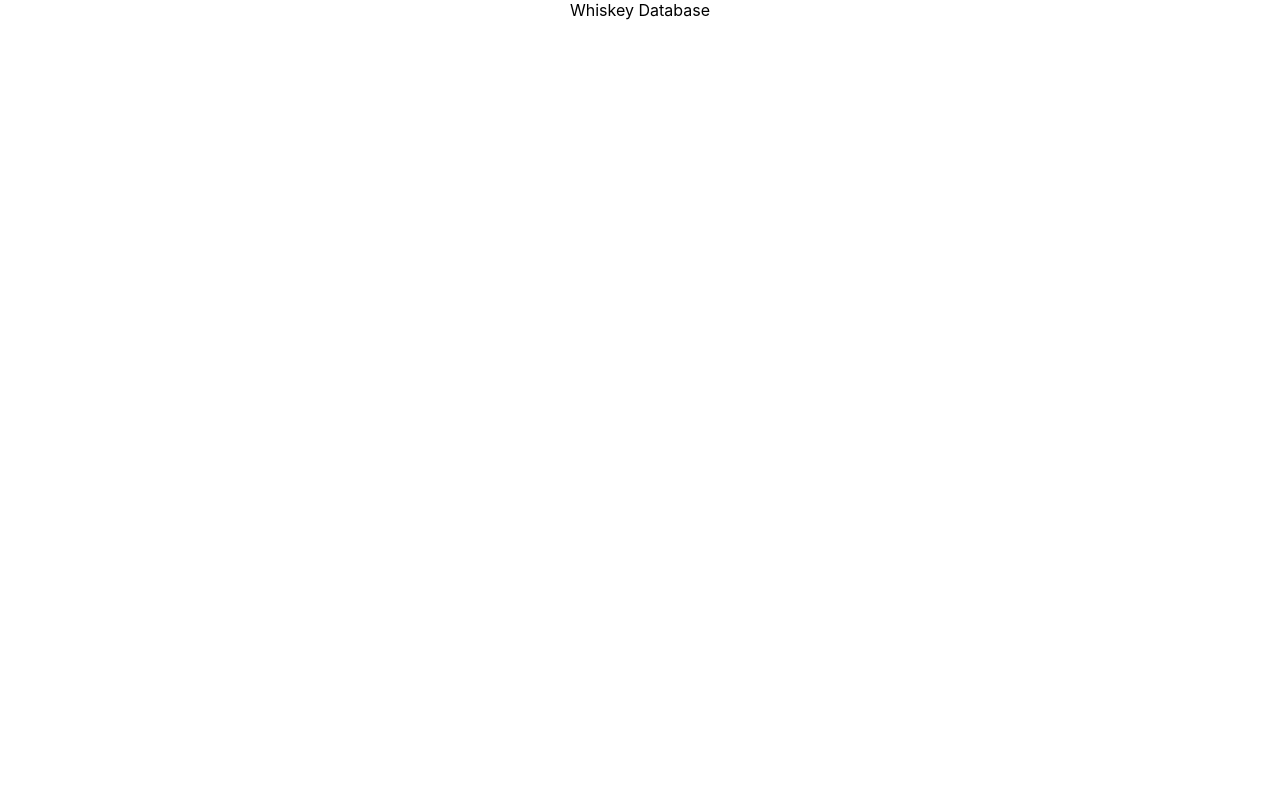
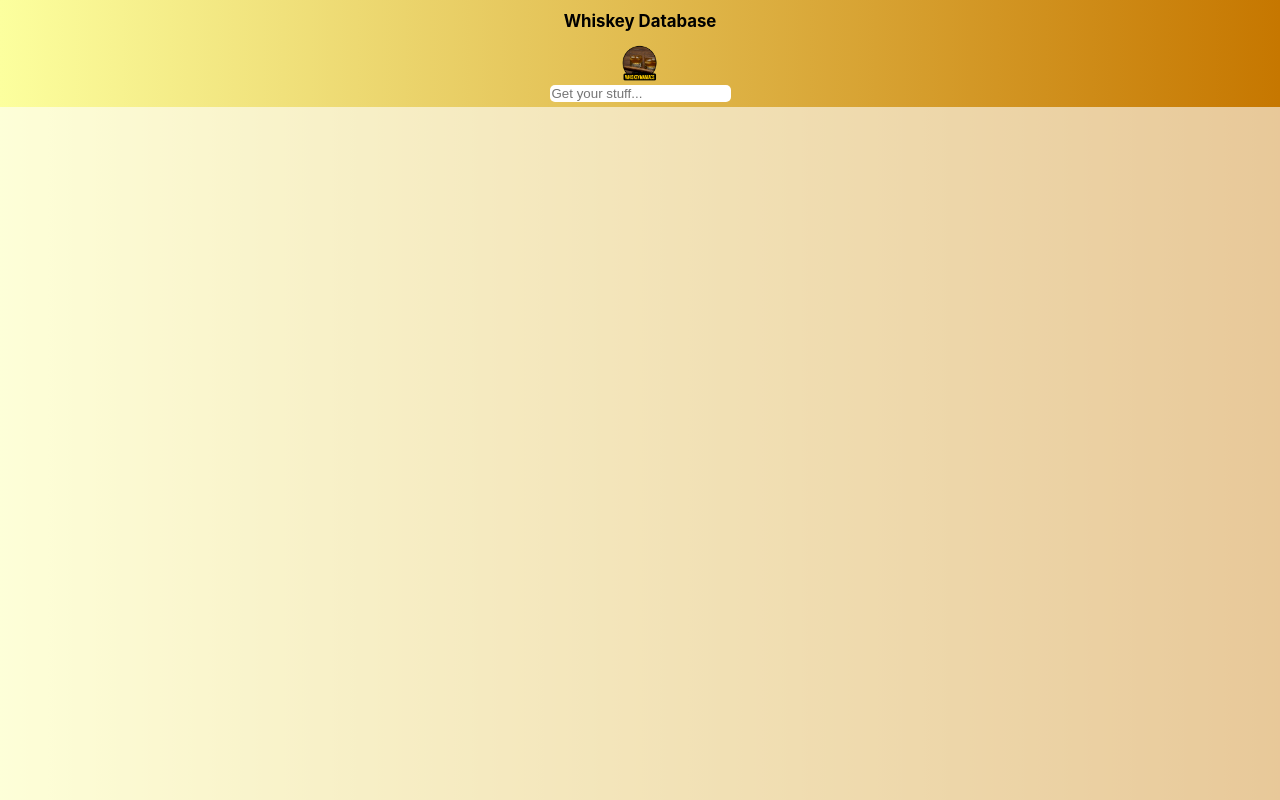
Before and after one commit to slawoe/whiskeyapp, a React (Create React App) app: page / in a window 1280 px wide. Built offline with nearby package versions, Linux system fonts and the light colour scheme.

Commit message:
Add first CSS grid layout

```diff
--- a/src/App.css
+++ b/src/App.css
@@ -1,3 +1,28 @@
 .app {
   text-align: center;
+  width: 100vw;
+  height: 100vh;
+  display: grid;
+  grid-template-rows: auto 1fr auto;
 }
+
+.header {
+  display: grid;
+  place-items: center;
+  font-size: 0.6em;
+  padding-bottom: 5px;
+}
+.app__logo {
+  width: 5em;
+  height: 5em;
+  object-fit: contain;
+}
+
+.main {
+  background: rgba(255, 255, 255, 0.6);
+}
+
+.input {
+  border: none;
+  border-radius: 5px;
+}
--- a/src/App.js
+++ b/src/App.js
@@ -1,12 +1,16 @@
 import React from "react";
-import logo from "./logo.svg";
 import "./App.css";
+import Logo from "./assets/whiskeymaniacslogo.png";
 
 function App() {
   return (
     <div className="app">
-      <header className="header">Whiskey Database</header>
-      <main></main>
+      <header className="header">
+        <h1>Whiskey Database </h1>
+        <img className="app__logo" src={Logo} alt="whiskeymaniacs logo" />
+        <input className="input" placeholder="Get your stuff..." />
+      </header>
+      <main className="main"></main>
       <footer></footer>
     </div>
   );
--- a/src/index.css
+++ b/src/index.css
@@ -1,13 +1,27 @@
+*,
+*:before,
+*:after {
+  box-sizing: border-box;
+}
+
+:root {
+  background: linear-gradient(90deg, #fcff9e 0%, #c67700 100%);
+}
+
+html {
+  box-sizing: border-box;
+  font-size: 14px;
+}
 body {
   margin: 0;
-  font-family: -apple-system, BlinkMacSystemFont, 'Segoe UI', 'Roboto', 'Oxygen',
-    'Ubuntu', 'Cantarell', 'Fira Sans', 'Droid Sans', 'Helvetica Neue',
+  font-family: -apple-system, BlinkMacSystemFont, "Segoe UI", "Roboto", "Oxygen",
+    "Ubuntu", "Cantarell", "Fira Sans", "Droid Sans", "Helvetica Neue",
     sans-serif;
   -webkit-font-smoothing: antialiased;
   -moz-osx-font-smoothing: grayscale;
 }
 
 code {
-  font-family: source-code-pro, Menlo, Monaco, Consolas, 'Courier New',
+  font-family: source-code-pro, Menlo, Monaco, Consolas, "Courier New",
     monospace;
 }
```
Also changed, not shown: src/assets/whiskeymaniacslogo.png (added).
